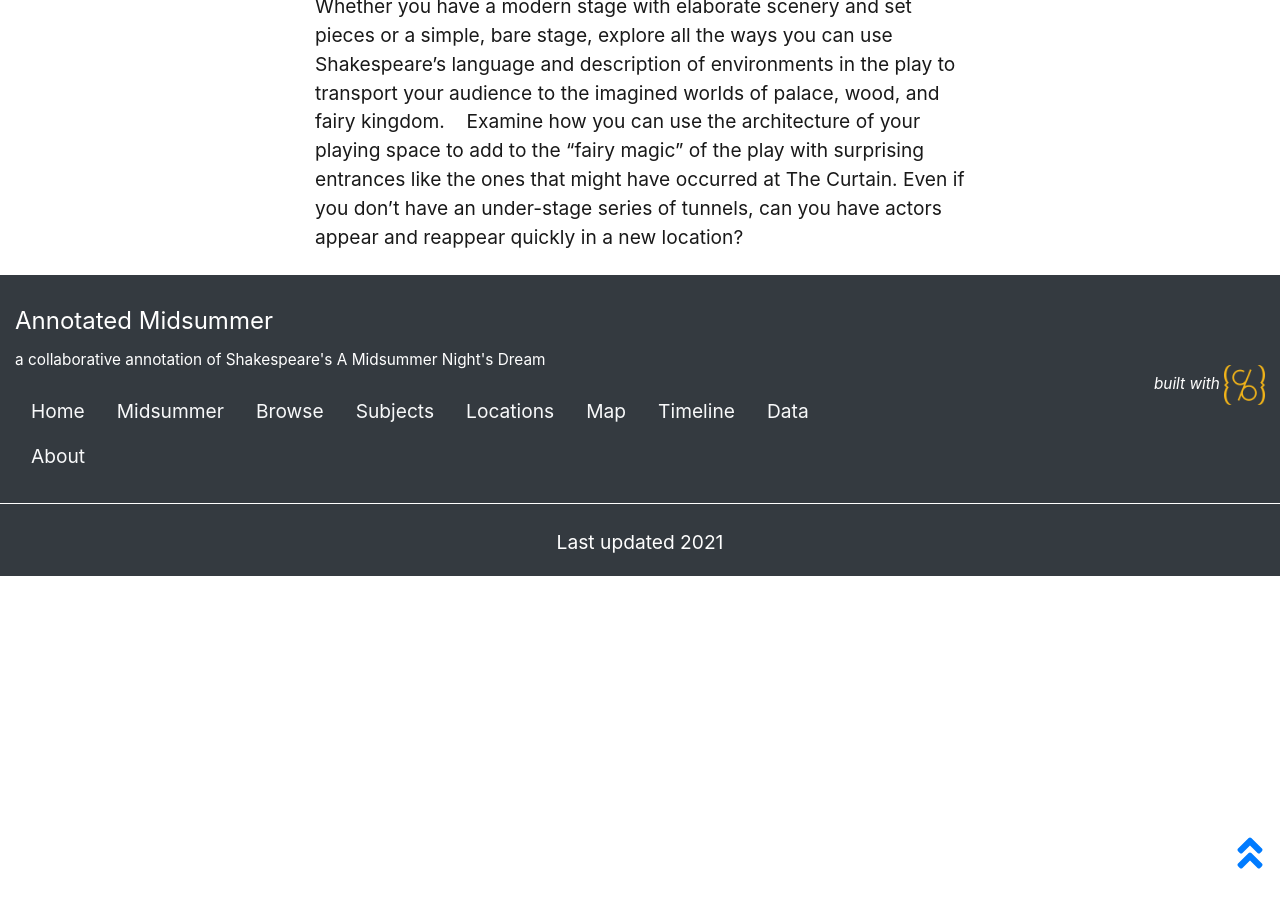
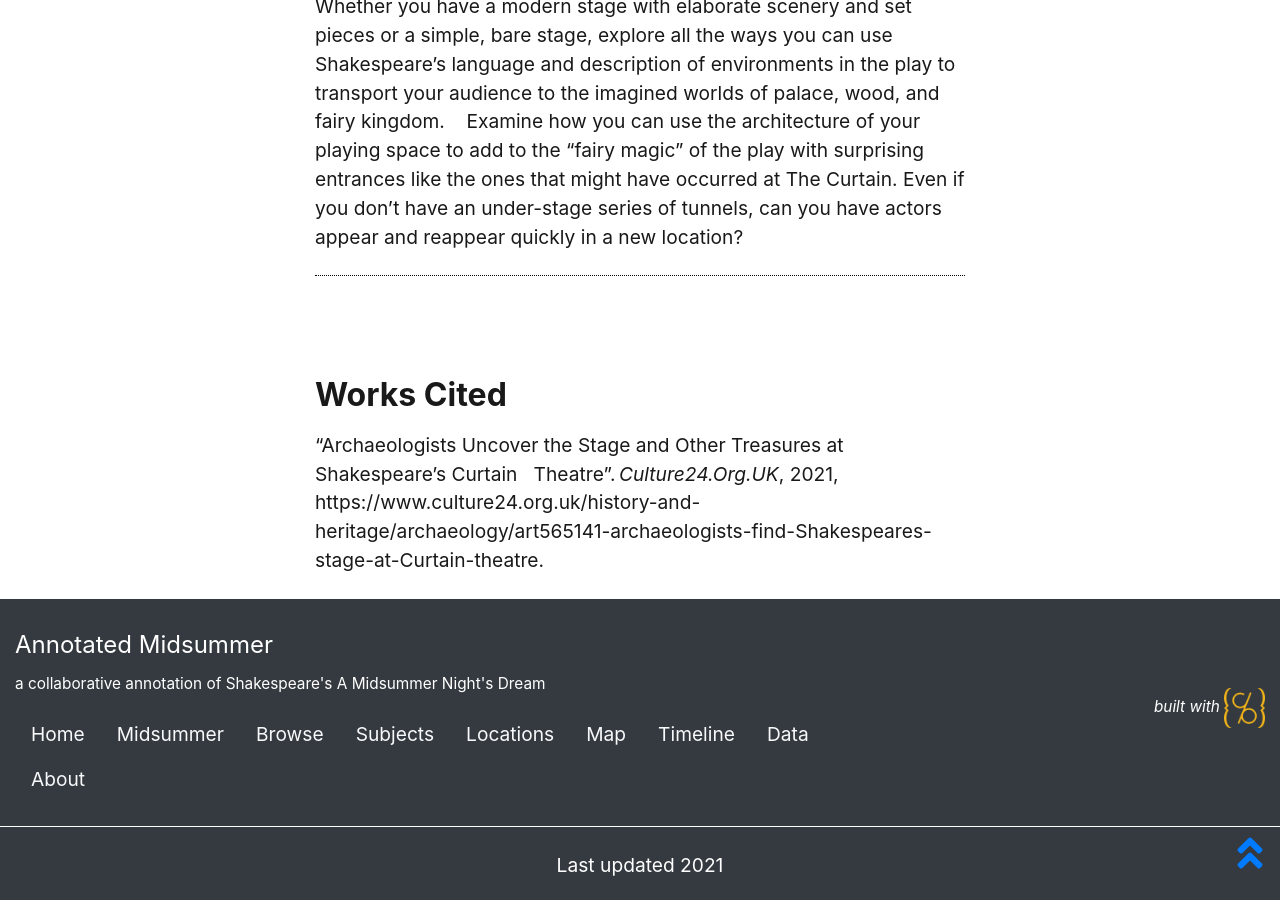
Before and after one commit to thecdil/dramaturgy, a Jekyll site: the page built from pages/production.md, in a window 1280 px wide and 900 px high, scrolled down 5785 px. Built offline with Jekyll 4.4.1, drawn with Linux system fonts in a browser that asks for light colours; before the commit the page ends 6361 px from its top, so only the background shows below that.

Commit message:
Added Works Cited to Production Hist 1

```diff
--- a/pages/production.md
+++ b/pages/production.md
@@ -63,3 +63,8 @@
 Whether you have a modern stage with elaborate scenery and set pieces or a simple, bare stage, explore all the ways you can use Shakespeare’s language and description of environments in the play to transport your audience to the imagined worlds of palace, wood, and fairy kingdom.
 
 Examine how you can use the architecture of your playing space to add to the “fairy magic” of the play with surprising entrances like the ones that might have occurred at The Curtain. Even if you don’t have an under-stage series of tunnels, can you have actors appear and reappear quickly in a new location?
+
+## Works Cited
+
+"Archaeologists Uncover the Stage and Other Treasures at Shakespeare’s Curtain
+Theatre". *Culture24.Org.UK*, 2021, https://www.culture24.org.uk/history-and-heritage/archaeology/art565141-archaeologists-find-Shakespeares-stage-at-Curtain-theatre.
```
